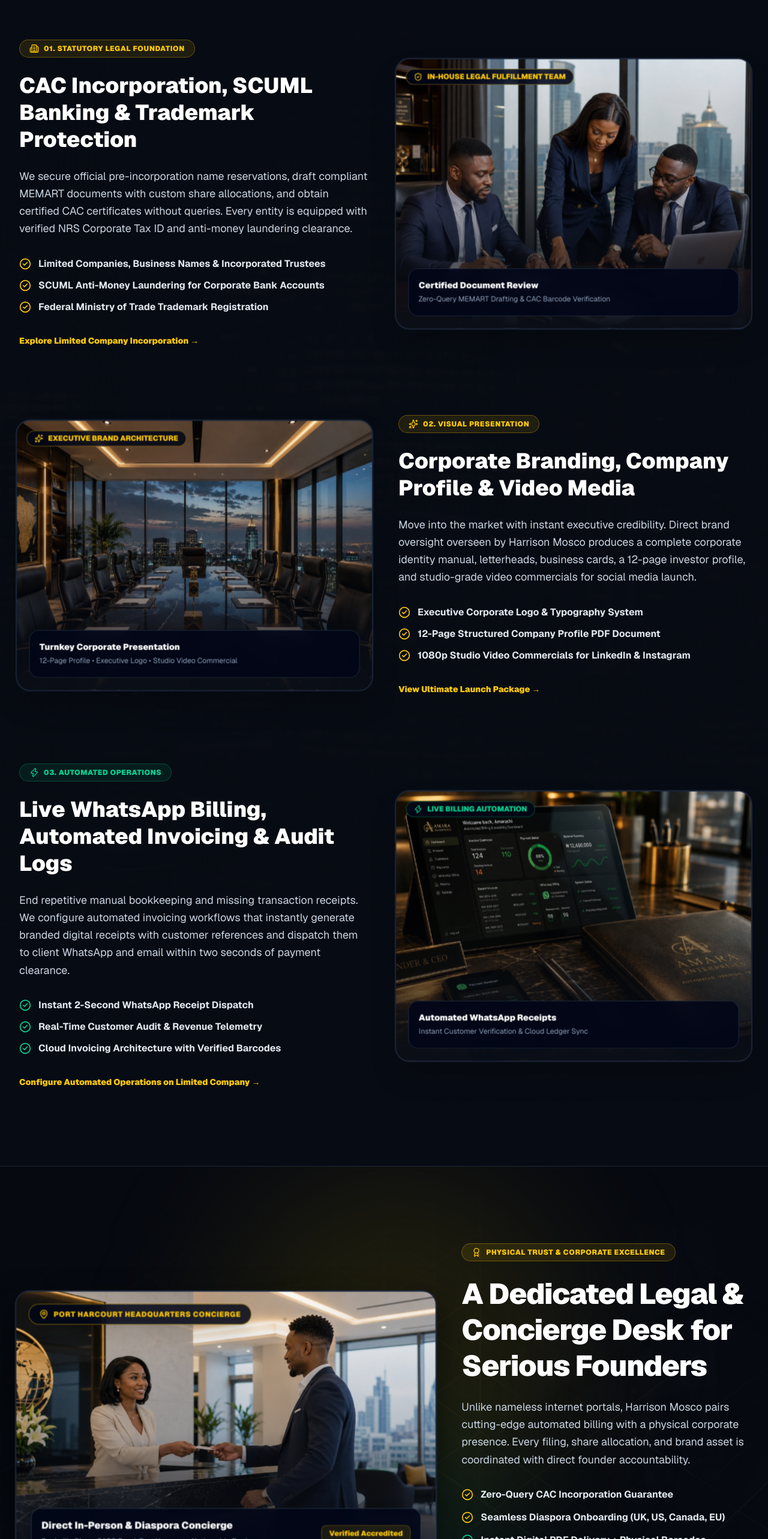
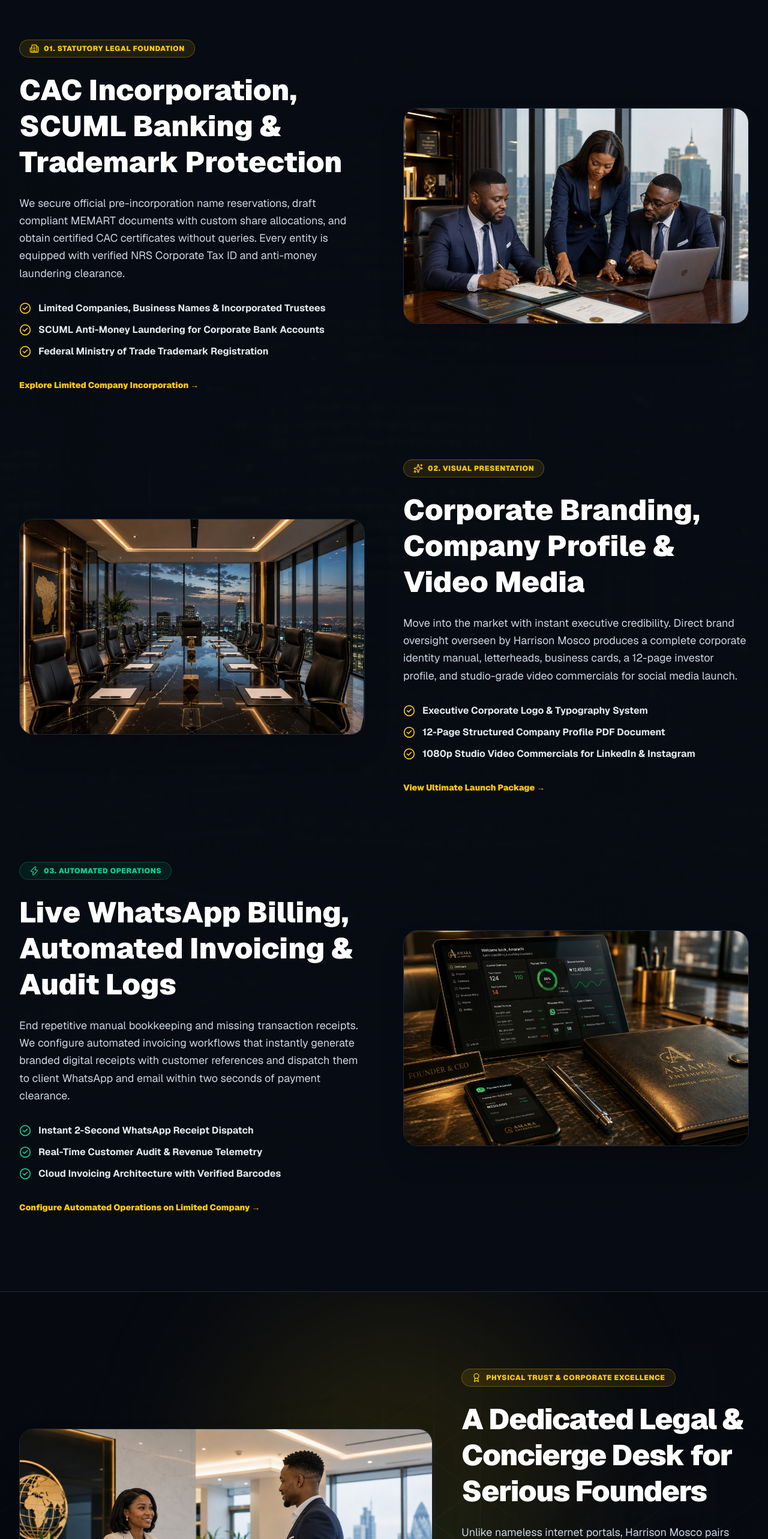
Before and after one commit to dev-anna-life/harrison-mosco, a Next.js app: page / in a window 1280 px wide. Shown: the part 3935-6501 px from the top of the page at 60% size. Built offline with nearby package versions, Linux system fonts and the light colour scheme.

Commit message:
style: remove card wrappers and implement clean unconstrained 2-column split sections

```diff
--- a/app/page.tsx
+++ b/app/page.tsx
@@ -162,13 +162,13 @@ export default function HomePage() {
           </Reveal>
 
           {/* Split 1: Legal Foundation */}
-          <div className="grid grid-cols-1 lg:grid-cols-12 gap-12 items-center">
+          <div className="grid grid-cols-1 lg:grid-cols-12 gap-12 lg:gap-16 items-center">
             <Reveal type="left" duration={0.8} className="lg:col-span-6 space-y-6">
               <div className="inline-flex items-center gap-2 px-4 py-1.5 rounded-full bg-[#FDC902]/10 border border-[#FDC902]/30 text-[#FDC902] text-xs font-black uppercase tracking-wider">
                 <Building2 className="w-4 h-4" />
                 <span>01. Statutory Legal Foundation</span>
               </div>
-              <h3 className="text-3xl sm:text-4xl font-black text-white leading-tight">
+              <h3 className="text-3xl sm:text-4xl lg:text-5xl font-black text-white leading-tight">
                 CAC Incorporation, SCUML Banking &amp; Trademark Protection
               </h3>
               <p className="text-base sm:text-lg text-slate-300 leading-relaxed font-normal">
@@ -200,37 +200,23 @@ export default function HomePage() {
             </Reveal>
 
             <Reveal type="right" delay={200} duration={0.8} className="lg:col-span-6">
-              <HoverCard>
-                <div className="rounded-3xl border-2 border-slate-800 hover:border-[#FDC902]/60 overflow-hidden shadow-2xl bg-[#0f172a] relative">
-                  <div className="relative h-80 sm:h-[440px] w-full">
+              <div className="w-full relative aspect-[16/10] rounded-3xl overflow-hidden shadow-2xl border border-slate-800">
                 <Image
                   src="/images/cac-operations-team.jpg"
                   alt="Nigerian CAC Legal Operations and Document Fulfillment Team"
                   fill
                   className="object-cover object-center"
                   sizes="(max-width: 1024px) 100vw, 50vw"
+                  priority
                 />
-                    <div className="absolute inset-0 bg-gradient-to-t from-[#0a0e17] via-[#0a0e17]/20 to-transparent" />
-                    <div className="absolute top-4 left-4 inline-flex items-center gap-2 px-3 py-1 rounded-full bg-slate-950/85 backdrop-blur-md border border-[#FDC902]/40 text-[#FDC902] text-xs font-black uppercase">
-                      <ShieldCheck className="w-3.5 h-3.5 text-[#FDC902]" />
-                      <span>In-House Legal Fulfillment Team</span>
               </div>
-                    <div className="absolute bottom-5 left-5 right-5 p-4 rounded-2xl bg-slate-950/90 backdrop-blur-md border border-slate-800">
-                      <strong className="text-white text-sm font-black block">Certified Document Review</strong>
-                      <span className="text-xs text-slate-400">Zero-Query MEMART Drafting &amp; CAC Barcode Verification</span>
-                    </div>
-                  </div>
-                </div>
-              </HoverCard>
             </Reveal>
           </div>
 
           {/* Split 2: Visual Presentation (Reversed) */}
-          <div className="grid grid-cols-1 lg:grid-cols-12 gap-12 items-center">
+          <div className="grid grid-cols-1 lg:grid-cols-12 gap-12 lg:gap-16 items-center">
             <Reveal type="left" delay={200} duration={0.8} className="lg:col-span-6 order-2 lg:order-1">
-              <HoverCard>
-                <div className="rounded-3xl border-2 border-slate-800 hover:border-[#FDC902]/60 overflow-hidden shadow-2xl bg-[#0f172a] relative">
-                  <div className="relative h-80 sm:h-[440px] w-full">
+              <div className="w-full relative aspect-[16/10] rounded-3xl overflow-hidden shadow-2xl border border-slate-800">
                 <Image
                   src="/images/executive-boardroom.jpg"
                   alt="Executive Corporate Boardroom and Enterprise Branding"
@@ -238,18 +224,7 @@ export default function HomePage() {
                   className="object-cover object-center"
                   sizes="(max-width: 1024px) 100vw, 50vw"
                 />
-                    <div className="absolute inset-0 bg-gradient-to-t from-[#0a0e17] via-[#0a0e17]/20 to-transparent" />
-                    <div className="absolute top-4 left-4 inline-flex items-center gap-2 px-3 py-1 rounded-full bg-slate-950/85 backdrop-blur-md border border-[#FDC902]/40 text-[#FDC902] text-xs font-black uppercase">
-                      <Sparkles className="w-3.5 h-3.5 text-[#FDC902]" />
-                      <span>Executive Brand Architecture</span>
               </div>
-                    <div className="absolute bottom-5 left-5 right-5 p-4 rounded-2xl bg-slate-950/90 backdrop-blur-md border border-slate-800">
-                      <strong className="text-white text-sm font-black block">Turnkey Corporate Presentation</strong>
-                      <span className="text-xs text-slate-400">12-Page Profile • Executive Logo • Studio Video Commercial</span>
-                    </div>
-                  </div>
-                </div>
-              </HoverCard>
             </Reveal>
 
             <Reveal type="right" duration={0.8} className="lg:col-span-6 space-y-6 order-1 lg:order-2">
@@ -257,7 +232,7 @@ export default function HomePage() {
                 <Sparkles className="w-4 h-4" />
                 <span>02. Visual Presentation</span>
               </div>
-              <h3 className="text-3xl sm:text-4xl font-black text-white leading-tight">
+              <h3 className="text-3xl sm:text-4xl lg:text-5xl font-black text-white leading-tight">
                 Corporate Branding, Company Profile &amp; Video Media
               </h3>
               <p className="text-base sm:text-lg text-slate-300 leading-relaxed font-normal">
@@ -289,13 +264,13 @@ export default function HomePage() {
           </div>
 
           {/* Split 3: Automated Operations */}
-          <div className="grid grid-cols-1 lg:grid-cols-12 gap-12 items-center">
+          <div className="grid grid-cols-1 lg:grid-cols-12 gap-12 lg:gap-16 items-center">
             <Reveal type="left" duration={0.8} className="lg:col-span-6 space-y-6">
               <div className="inline-flex items-center gap-2 px-4 py-1.5 rounded-full bg-emerald-500/10 border border-emerald-500/30 text-emerald-400 text-xs font-black uppercase tracking-wider">
                 <Zap className="w-4 h-4" />
                 <span>03. Automated Operations</span>
               </div>
-              <h3 className="text-3xl sm:text-4xl font-black text-white leading-tight">
+              <h3 className="text-3xl sm:text-4xl lg:text-5xl font-black text-white leading-tight">
                 Live WhatsApp Billing, Automated Invoicing &amp; Audit Logs
               </h3>
               <p className="text-base sm:text-lg text-slate-300 leading-relaxed font-normal">
@@ -326,9 +301,7 @@ export default function HomePage() {
             </Reveal>
 
             <Reveal type="right" delay={200} duration={0.8} className="lg:col-span-6">
-              <HoverCard>
-                <div className="rounded-3xl border-2 border-slate-800 hover:border-emerald-500/60 overflow-hidden shadow-2xl bg-[#0f172a] relative">
-                  <div className="relative h-80 sm:h-[440px] w-full">
+              <div className="w-full relative aspect-[16/10] rounded-3xl overflow-hidden shadow-2xl border border-slate-800">
                 <Image
                   src="/images/automated-invoicing-desk.jpg"
                   alt="Automated Billing, WhatsApp Receipts and Live Telemetry Desk"
@@ -336,18 +309,7 @@ export default function HomePage() {
                   className="object-cover object-center"
                   sizes="(max-width: 1024px) 100vw, 50vw"
                 />
-                    <div className="absolute inset-0 bg-gradient-to-t from-[#0a0e17] via-[#0a0e17]/20 to-transparent" />
-                    <div className="absolute top-4 left-4 inline-flex items-center gap-2 px-3 py-1 rounded-full bg-slate-950/85 backdrop-blur-md border border-emerald-500/40 text-emerald-400 text-xs font-black uppercase">
-                      <Zap className="w-3.5 h-3.5 text-emerald-400" />
-                      <span>Live Billing Automation</span>
               </div>
-                    <div className="absolute bottom-5 left-5 right-5 p-4 rounded-2xl bg-slate-950/90 backdrop-blur-md border border-slate-800">
-                      <strong className="text-white text-sm font-black block">Automated WhatsApp Receipts</strong>
-                      <span className="text-xs text-slate-400">Instant Customer Verification &amp; Cloud Ledger Sync</span>
-                    </div>
-                  </div>
-                </div>
-              </HoverCard>
             </Reveal>
           </div>
         </div>
--- a/components/home/executive-showcase.tsx
+++ b/components/home/executive-showcase.tsx
@@ -26,44 +26,18 @@ export function ExecutiveShowcase() {
 
       <div className="max-w-7xl mx-auto px-4 sm:px-6 lg:px-8 relative z-10">
         <div className="grid grid-cols-1 lg:grid-cols-12 gap-12 items-center">
-          {/* Left: Prominent Concierge Reception Desk Image */}
+          {/* Left: Prominent Concierge Reception Desk Image (Uncropped 16:10 Natural Split) */}
           <Reveal type="left" duration={0.8} className="lg:col-span-7">
-            <HoverCard>
-              <div className="bg-[#0f172a] rounded-3xl border-2 border-slate-800 hover:border-[#FDC902]/60 overflow-hidden shadow-[0_20px_50px_rgba(0,0,0,0.6)] relative group">
-                <div className="relative h-80 sm:h-[460px] w-full">
+            <div className="w-full relative aspect-[16/10] rounded-3xl overflow-hidden shadow-2xl border border-slate-800">
               <Image
                 src="/images/concierge-reception.jpg"
                 alt="Harrison Mosco Corporate Reception and Concierge Desk"
                 fill
-                    className="object-cover object-center transform group-hover:scale-105 transition-transform duration-700"
+                className="object-cover object-center"
                 sizes="(max-width: 1024px) 100vw, 60vw"
                 priority
               />
-                  <div className="absolute inset-0 bg-gradient-to-t from-[#0a0e17] via-[#0a0e17]/20 to-transparent" />
-
-                  {/* Top Floating Badge */}
-                  <div className="absolute top-5 left-5 inline-flex items-center gap-2 px-4 py-2 rounded-full bg-slate-950/85 backdrop-blur-md border border-[#FDC902]/50 text-[#FDC902] text-xs font-black uppercase tracking-wider shadow-xl">
-                    <MapPin className="w-4 h-4 text-[#FDC902]" />
-                    <span>Port Harcourt Headquarters Concierge</span>
             </div>
-
-                  {/* Bottom Floating Info Pill */}
-                  <div className="absolute bottom-6 left-6 right-6 p-4 rounded-2xl bg-slate-950/90 backdrop-blur-md border border-slate-700/80 flex flex-wrap items-center justify-between gap-3 shadow-2xl">
-                    <div>
-                      <strong className="text-white text-sm sm:text-base font-black block">
-                        Direct In-Person &amp; Diaspora Concierge
-                      </strong>
-                      <span className="text-xs text-slate-400 font-medium">
-                        Rockville Place, SARS Road, Port Harcourt • Nationwide Desk
-                      </span>
-                    </div>
-                    <span className="text-xs font-black text-[#FDC902] bg-[#FDC902]/10 px-3 py-1 rounded-lg border border-[#FDC902]/30">
-                      Verified Accredited
-                    </span>
-                  </div>
-                </div>
-              </div>
-            </HoverCard>
           </Reveal>
 
           {/* Right: Content & Executive Advisory */}
```
Also changed, not shown: app/about/page.tsx (+8 -43 lines). Lines whose indentation alone changed are shown as unchanged.
